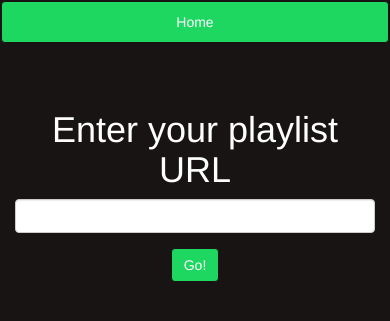
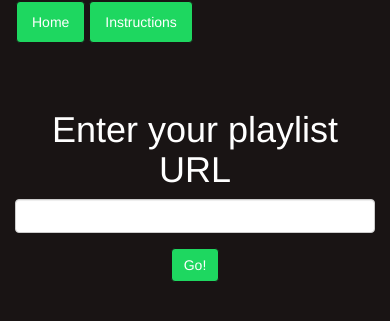
Before and after one commit to DanShadel/flasktutoria-ds, a Flask app: page / in a window 390 px wide. Shown: the top 321 px of the page. Run offline with Flask 2, Linux system fonts and the light colour scheme; some libraries are stand-ins or nearby versions.

Commit message:
mobile fixes

```diff
--- a/app/routes.py
+++ b/app/routes.py
@@ -66,7 +66,7 @@ def processing(input_url):
 				'image': track['track']['album']['images'][2]['url']
 			}
 			songlist.append(song)
-			row.append(track['track']['album']['images'][1]['url'])
+			row.append(track['track']['album']['images'][2]['url'])
 
 			if i % 10 is 0 and i is not 0:
 				artwork.append(row)
@@ -221,10 +221,10 @@ def processing(input_url):
 	except:
 		return redirect(url_for('error', playlist_id = playlist_id))
 
-@app.route('/data')
-def data():
+@app.route('/instructions')
+def instructions():
 
-	return render_template('data.html', title='Spotify 2019',)
+	return render_template('instructions.html', title='Spotify 2019',)
 
 
 @app.route('/error')
--- a/app/static/main.css
+++ b/app/static/main.css
@@ -25,6 +25,7 @@ b{
 }
 .plots{
 	background-color: white;
+	padding-right: 10px;
 }
 .urlform{
 	color:white;
@@ -40,6 +41,7 @@ label{
 .nav{
 	background-color: rgb(25,20,20);
 	justify-content: end;
+	display: inline-block !important;
 }
 .fill-image{
 	width: 100%;
@@ -54,3 +56,10 @@ label{
   padding-right: 0;
   padding-left: 0;
 }
+.maxsize{
+	width: 10%;
+	height: auto;
+}
+.nav li{
+	display: inline-block;
+}
--- a/app/templates/base.html
+++ b/app/templates/base.html
@@ -12,13 +12,16 @@
 {% endblock %}
 
 {% block navbar %}
-    <nav class="navbar sticky-top navbar-default">
-      <div class="navbar-header justify-content-end">
-        <ul class="nav justify-content-end">
+<div class="container">
+    <nav class="navbar navbar-default">
+      <div class="navbar-header">
+      </div>
+        <ul class="nav nav-navbar navbar-right">
           <li class="nav-item"><a href="{{ url_for('url') }}", class="btn btn-primary">Home</a></li>
+          <li class="nav-item"><a href="{{url_for('instructions')}}", class="btn btn-primary">Instructions</a></li>
         </ul>
-      </div>
     </nav>
+  </div>
 {% endblock %}
 
 {% block content %}
--- a/app/templates/processing.html
+++ b/app/templates/processing.html
@@ -7,10 +7,10 @@
 <div class = "container">
 {% for row in artwork %}
     <div class="row no-gutters">
-        <div class="col-md-1">
+        <div class="col-md-1 col-sm-1 col-xs-1">
         </div>
         {% for album in row %}
-            <div class="col-md-1">
+            <div class="col-md-1 col-sm-1 col-xs-1">
                 <img src={{album}} class="fill-image">
             </div>
         {% endfor %}
```
Also changed, not shown: app/templates/URL.html (+0 -33 lines), app/templates/instructions.html (added, +37 -0 lines), app/static/instructions_1.png (added), app/static/instructions_2.png (added), app/static/instructions_3.png (added).
